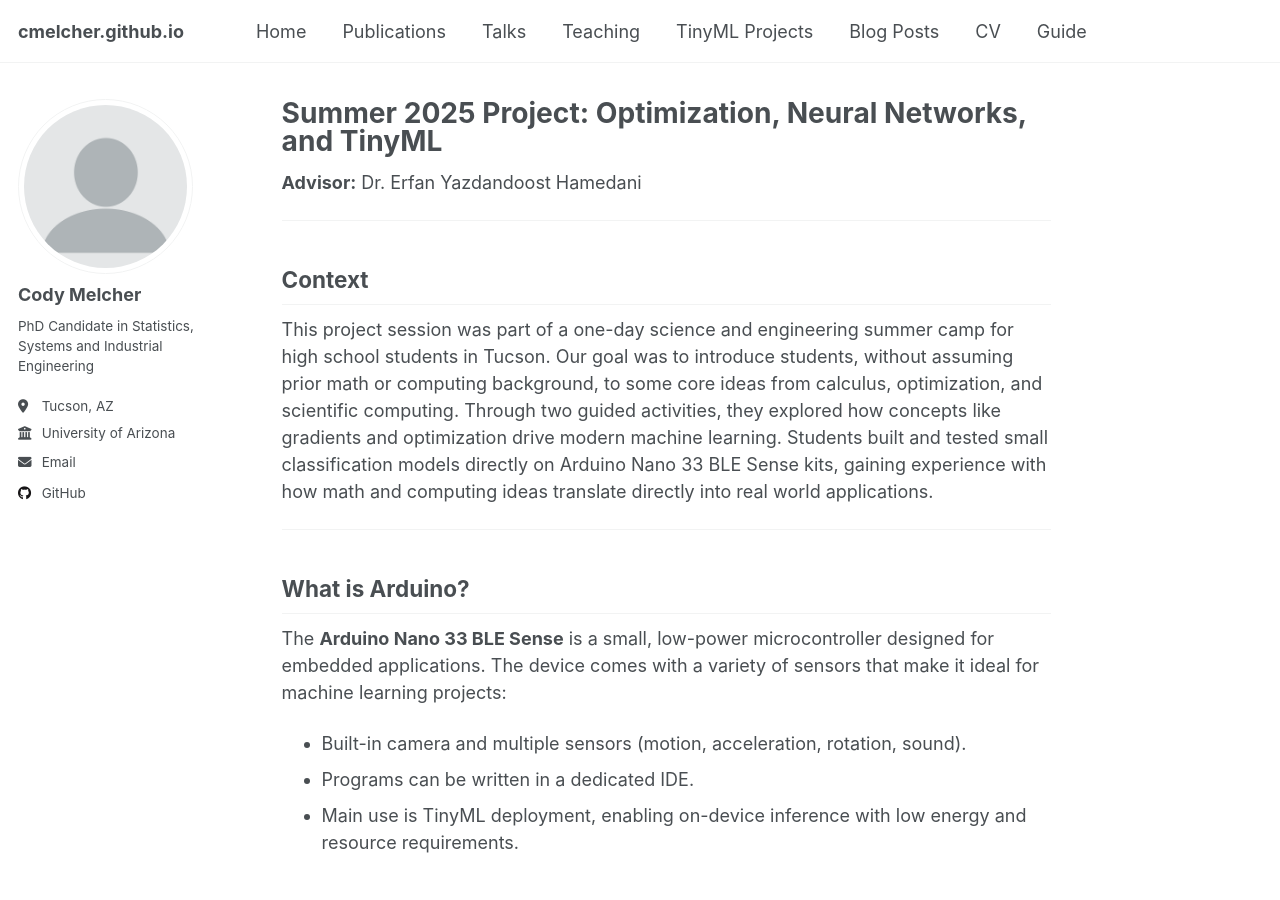
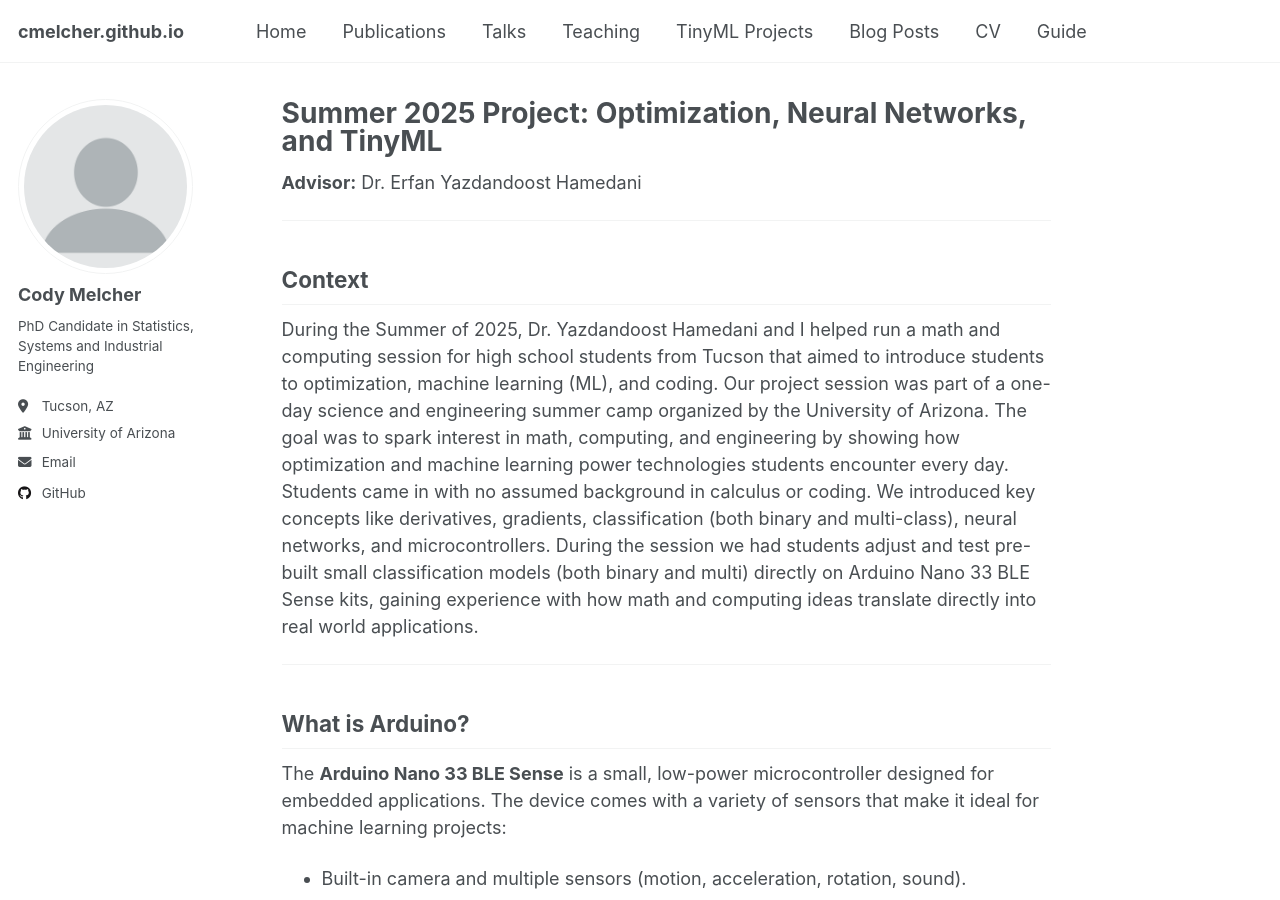
Before and after one commit to cmelcher/cmelcher.github.io, a Jekyll site: the page built from tinyml/summer2025.md, in a window 1280 px wide and 900 px high. Built offline with Jekyll 4.4.1, drawn with Linux system fonts in a browser that asks for light colours; a script that is not in the unit is left out.

Commit message:
Update summer2025.md

```diff
--- a/tinyml/summer2025.md
+++ b/tinyml/summer2025.md
@@ -10,7 +10,8 @@ permalink: /tinyml/summer2025/
 
 ## Context
 
-This project session was part of a one-day science and engineering summer camp for high school students in Tucson. Our goal was to introduce students, without assuming prior math or computing background, to some core ideas from calculus, optimization, and scientific computing. Through two guided activities, they explored how concepts like gradients and optimization drive modern machine learning. Students built and tested small classification models directly on Arduino Nano 33 BLE Sense kits, gaining experience with how math and computing ideas translate directly into real world applications.
+During the Summer of 2025, Dr. Yazdandoost Hamedani and I helped run a math and computing session for high school students from Tucson that aimed to introduce students to optimization, machine learning (ML), and coding. Our project session was part of a one-day science and engineering summer camp organized by the University of Arizona. The goal was to spark interest in math, computing, and engineering by showing how optimization and machine learning power technologies students encounter every day. Students came in with no assumed background in calculus or coding. We introduced key concepts like derivatives, gradients, classification (both binary and multi-class), neural networks, and microcontrollers. During the session we had students adjust and test pre-built small classification models (both binary and multi) directly on Arduino Nano 33 BLE Sense kits, gaining experience with how math and computing ideas translate directly into real world applications.
+
 
 ---
 
```
